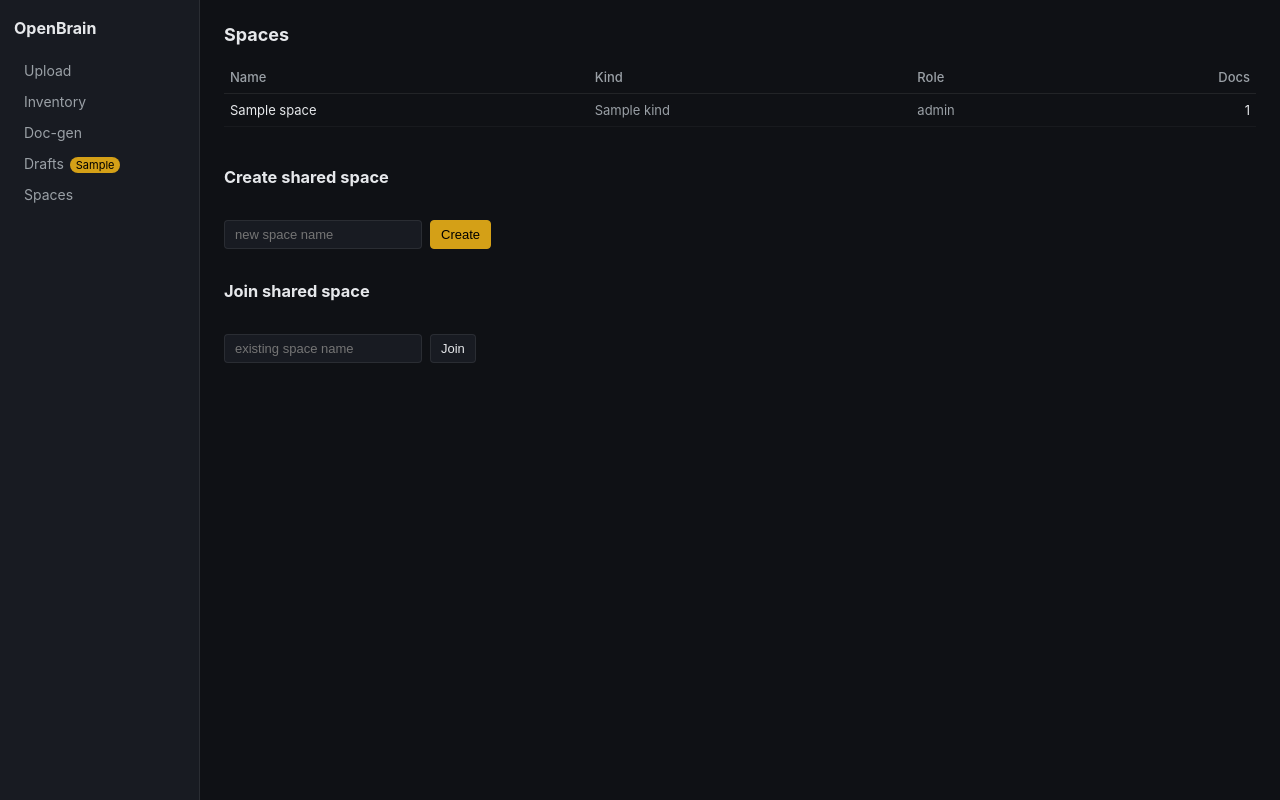
After one commit to sureshakula/openbrain-rag, a FastAPI app: template webui/templates/spaces.html in a window 1280 px wide. The commit adds this page. Run offline with FastAPI, Linux system fonts and the light colour scheme; the template is opened without the code that fills it: most values are stand-ins (such as "Sample title", 1, 10 or a date in 2020).

Commit message:
feat(webui): /spaces page to create and join shared spaces
Co-Authored-By: Claude Sonnet 4.6 <noreply@anthropic.com>

```diff
--- a/webui/app.py
+++ b/webui/app.py
@@ -79,12 +79,13 @@ def create_app(*, start_workers: bool = True) -> FastAPI:
     async def health():
         return {"status": "ok"}
 
-    from webui.routes import auth, upload, inventory, docgen, drafts
+    from webui.routes import auth, upload, inventory, docgen, drafts, spaces
     app.include_router(auth.router)
     app.include_router(upload.router)
     app.include_router(inventory.router)
     app.include_router(docgen.router)
     app.include_router(drafts.router)
+    app.include_router(spaces.router)
 
     return app
 
--- a/webui/templates/base.html
+++ b/webui/templates/base.html
@@ -17,6 +17,7 @@
         <a href="/drafts"    class="{% if page == 'drafts' %}active{% endif %}">
           Drafts{% if pending_drafts %}<span class="badge">{{ pending_drafts }}</span>{% endif %}
         </a>
+        <a href="/spaces"    class="{% if page == 'spaces' %}active{% endif %}">Spaces</a>
       </nav>
     </aside>
     <main class="content">
--- /dev/null
+++ b/webui/templates/spaces.html
@@ -0,0 +1,26 @@
+{% extends "base.html" %}
+{% block title %}Spaces — OpenBrain{% endblock %}
+{% block content %}
+<div class="toolbar"><h2>Spaces</h2></div>
+{% if error %}<p style="color: var(--danger, #c00)">{{ error }}</p>{% endif %}
+<table>
+  <thead><tr><th>Name</th><th>Kind</th><th>Role</th><th style="text-align:right">Docs</th></tr></thead>
+  <tbody>
+    {% for s in spaces %}
+    <tr><td>{{ s.name }}</td><td style="color: var(--muted)">{{ s.kind }}</td>
+        <td style="color: var(--muted)">{{ s.role }}</td>
+        <td style="text-align:right">{{ s.doc_count }}</td></tr>
+    {% endfor %}
+  </tbody>
+</table>
+<div class="toolbar" style="margin-top:24px"><h3>Create shared space</h3></div>
+<form method="post" action="/spaces/create" class="filters">
+  <input class="input" type="text" name="name" placeholder="new space name" required>
+  <button class="btn primary" type="submit">Create</button>
+</form>
+<div class="toolbar" style="margin-top:16px"><h3>Join shared space</h3></div>
+<form method="post" action="/spaces/join" class="filters">
+  <input class="input" type="text" name="name" placeholder="existing space name" required>
+  <button class="btn" type="submit">Join</button>
+</form>
+{% endblock %}
```
Also changed, not shown: tests/webui/test_spaces.py (added, +39 -0 lines), webui/routes/spaces.py (added, +55 -0 lines).
